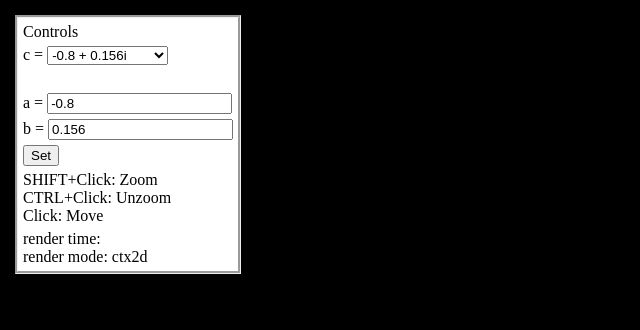
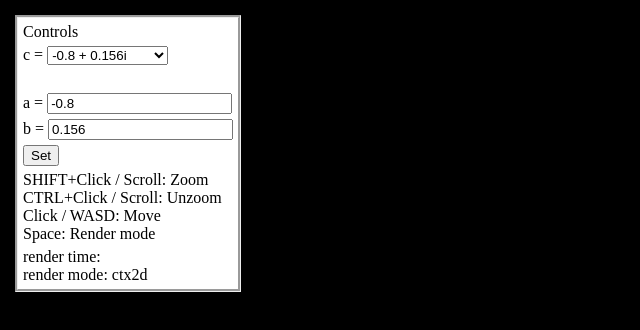
Before and after one commit to aatukaj/juliasetrenderer, a plain HTML site: page index.html in a window 1280 px wide. Shown: the whole page, without its empty margins (0-640 px from the left). Drawn offline with nearby package versions, Linux system fonts and the light colour scheme.

Commit message:
instructions

```diff
--- a/index.html
+++ b/index.html
@@ -35,9 +35,10 @@
             <button id="set">Set</button>
         </div>
         <div>
-            <span>SHIFT+Click: Zoom<br>
-                CTRL+Click: Unzoom<br>
-                Click: Move
+            <span>SHIFT+Click / Scroll: Zoom<br>
+                CTRL+Click / Scroll: Unzoom<br>
+                Click / WASD: Move<br>
+                Space: Render mode
             </span>
         </div>
         <div>
```
